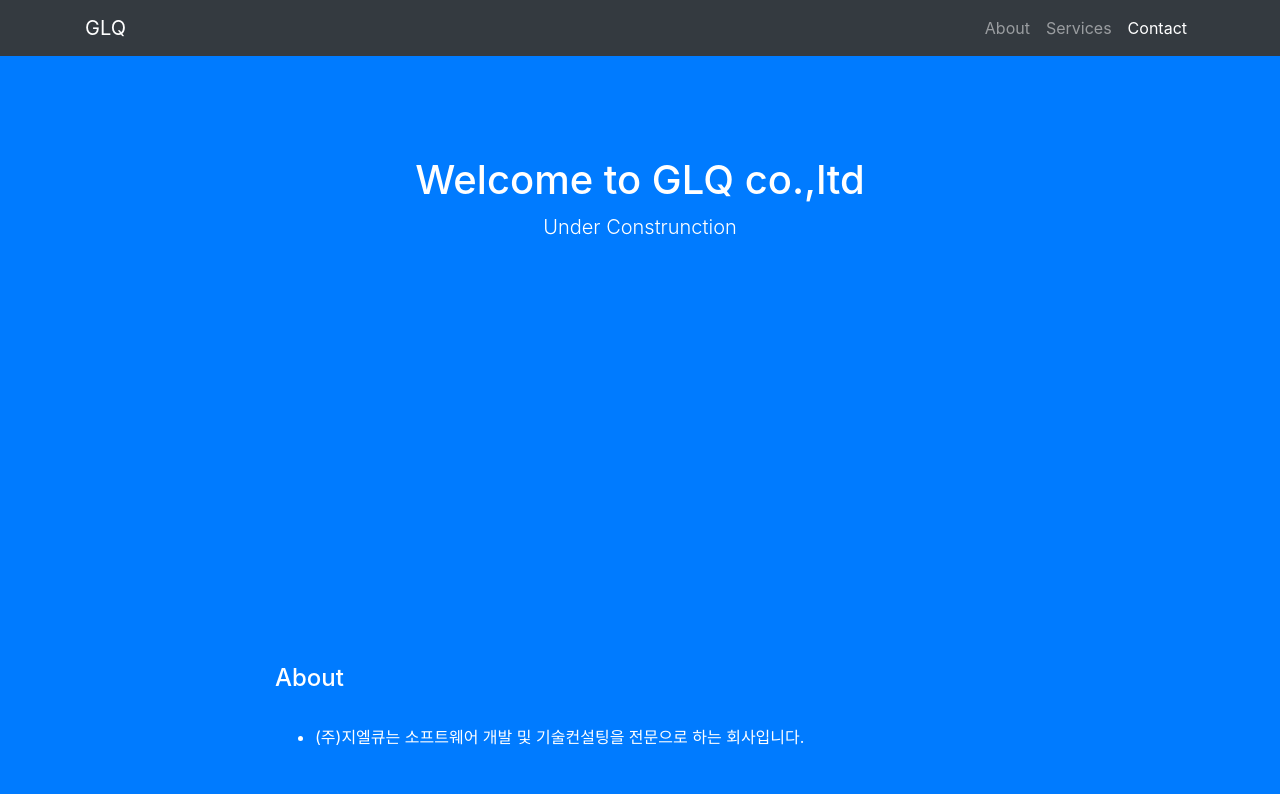
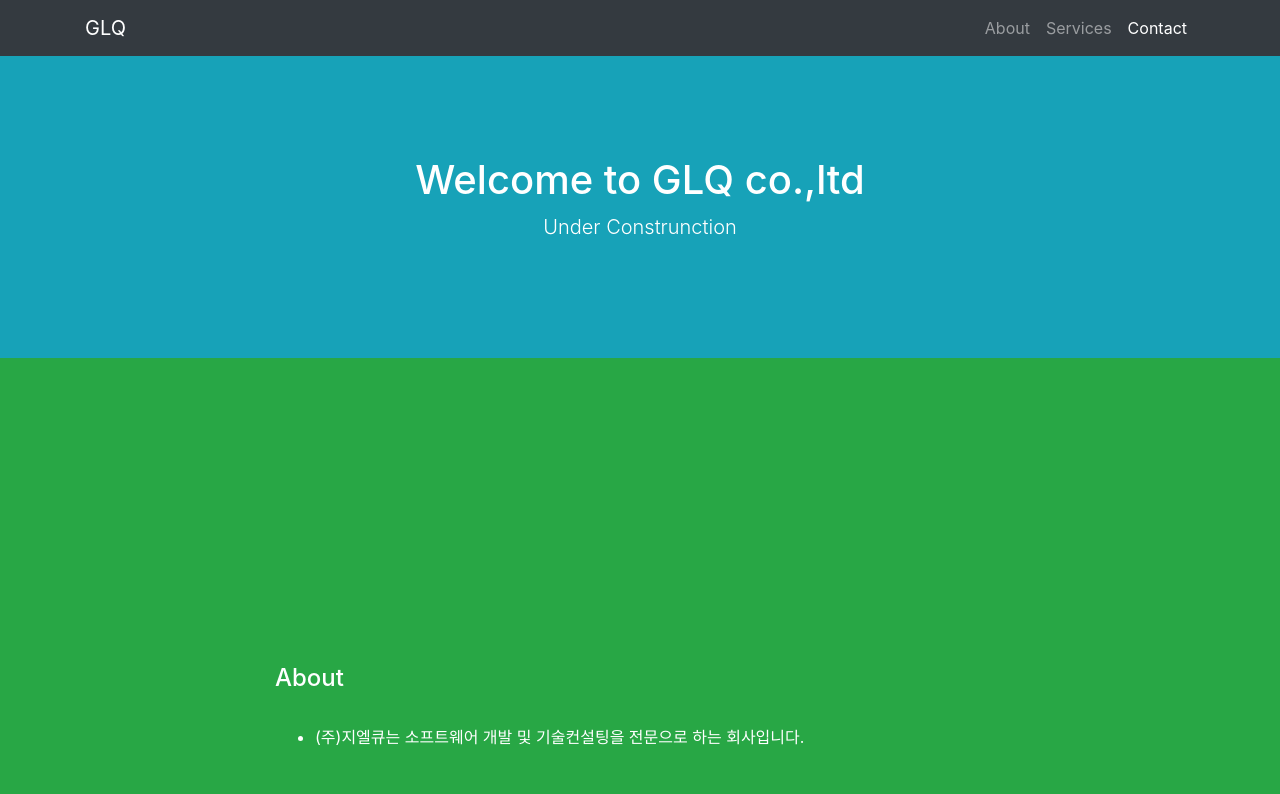
Before and after one commit to GLQKOREA/glqkorea.github.io, a website with bundled scripts: page index.html in a window 1280 px wide. Shown: the top 794 px of the page. Built offline with nearby package versions, Linux system fonts and the light colour scheme.

Commit message:
Update index.html

```diff
--- a/index.html
+++ b/index.html
@@ -43,13 +43,14 @@
     </div>
   </nav>
 
-  <header class="bg-primary text-white">
+  <header class="bg-info text-white">
     <div class="container text-center">
       <h1>Welcome to GLQ co.,ltd </h1>
       <p class="lead"> Under Construnction </p>
     </div>
   </header>
-<header class="bg-primary text-white">
+
+<header class="bg-success text-white">
   <section id="about">
     <div class="container">
       <div class="row">
@@ -86,6 +87,8 @@
     </div>
   </section>
  </header>
+
+ <header class="bg-info text-white">
   <section id="services">
     <div class="container">
       <div class="row">
@@ -117,7 +120,9 @@
       </div>
     </div>
   </section>
+ </header>
 
+<header class="bg-dark text-white">
   <section id="contact">
     <div class="container">
       <div class="row">
@@ -129,6 +134,7 @@
       </div>
     </div>
   </section>
+ </header>
 
   <!-- Footer -->
   <footer class="py-5 bg-dark">
```
